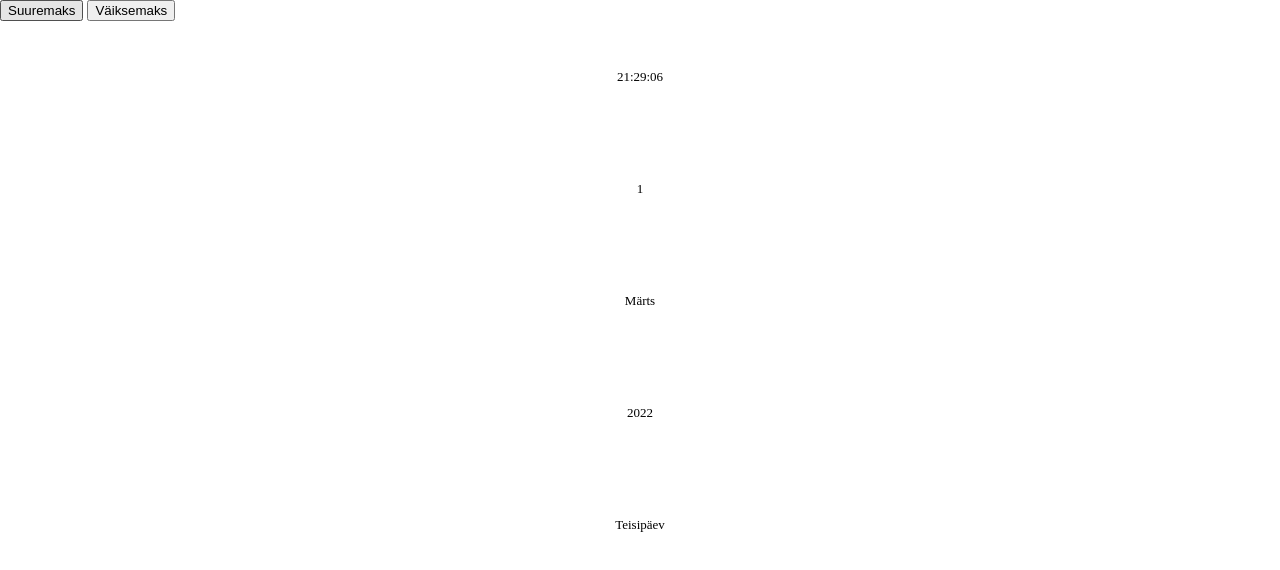
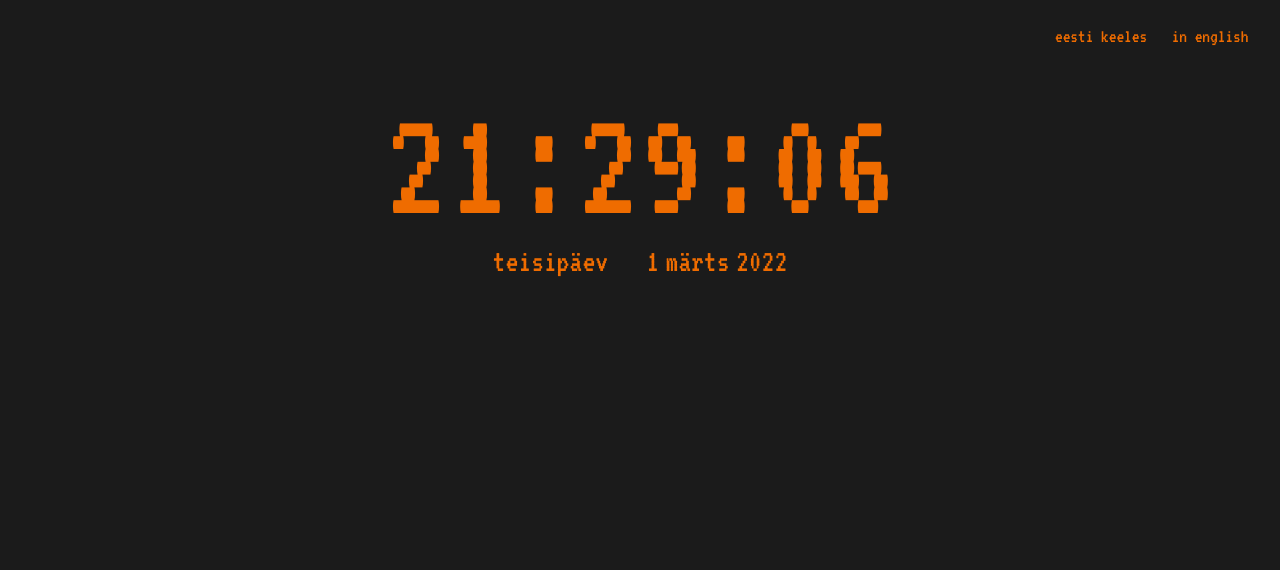
Before and after one commit to eesrakendused-2022/1-kodutoo, a plain HTML site: page clock.html in a window 1280 px wide. Drawn offline with Linux system fonts and the light colour scheme.

Commit message:
Add language changing; Add time format changing; Refactor

```diff
--- a/clock.html
+++ b/clock.html
@@ -4,14 +4,17 @@
 	<meta charset="UTF-8">
 	<meta http-equiv="X-UA-Compatible" content="IE=edge">
 	<meta name="viewport" content="width=device-width, initial-scale=1.0">
+	<style>
+		@import url('https://fonts.googleapis.com/css2?family=VT323&display=swap');
+	</style>
 	<link rel="stylesheet" href="style.css">
 	<script src="clock.js" defer></script>
 	<title>Kell</title>
 </head>
 <body>
-	<div id="controls">
-		<button id="bigger">Suuremaks</button>
-		<button id="smaller">Väiksemaks</button>
+	<div id="buttons">
+		<button id="et">Eesti keeles</button>
+		<button id="en">In English</button>
 	</div>
 	<div id="container">
 		<div id="time">
@@ -19,10 +22,12 @@
 			<div id="minutes">Minutid</div>
 			<div id="seconds">Sekundid</div>
 		</div>
-		<div id="date">Kuupäev</div>
-		<div id="month">Kuunimi</div>
-		<div id="year">Aasta</div>
-		<div id="day">Nädalapäev</div>
+		<div id="fullDate">
+			<div id="day">Nädalapäev</div>
+			<div id="date">Kuupäev</div>
+			<div id="month">Kuunimi</div>
+			<div id="year">Aasta</div>
+		</div>
 	</div>
 </body>
 </html>
--- a/clock.js
+++ b/clock.js
@@ -2,50 +2,53 @@ let d = new Date();
 let hours = d.getHours();
 let minutes = d.getMinutes();
 let seconds = d.getSeconds();
+let day = d.getDay();
 let date = d.getDate();
 let month = d.getMonth();
 let year = d.getFullYear();
-let day = d.getDay();
 
-let fontSize = 13;
-let lang = "EST";
+let is24Hour = true;
+let amPm;
 
-if (lang == "EST") {
+let days = ["pühapäev", "esmaspäev", "teisipäev", "kolmapäev", "neljapäev",
+"reede", "laupäev"];
+let months = ["jaanuar", "veebruar", "märts", "aprill", "mai", "juuni", "juuli",
+"august", "september", "oktoober", "november", "detsember"];
 
-}
-if (lang == "ENG") {
-
-}
-
-let months = ["Jaanuar", "Veebruar", "Märts", "Aprill", "Mai", "Juuni", "Juuli", "August", "September", "Oktoober", "November", "Detsember"];
-let days = ["Pühapäev", "Esmaspäev", "Teisipäev", "Kolmapäev", "Neljapäev", "Reede", "Laupäev"];
+let daysEN = ["sunday", "monday", "tuesday", "wednesday", "thursday", "friday",
+"saturday"];
+let monthsEN = ["january", "february", "march", "april", "may", "june", "july",
+"august", "september", "october", "november", "december"];
 
 let hoursContainer = document.getElementById('hours');
 let minutesContainer = document.getElementById('minutes');
 let secondsContainer = document.getElementById('seconds');
+let dayContainer = document.getElementById('day');
 let dateContainer = document.getElementById('date');
 let monthContainer = document.getElementById('month');
-let dayContainer = document.getElementById('day');
 
+dayContainer.innerHTML = days[day];
 dateContainer.innerHTML = date;
 monthContainer.innerHTML = months[month];
 document.getElementById('year').innerHTML = year;
-dayContainer.innerHTML = days[day];
-/*
-hoursContainer.innerHTML = hours;
-minutesContainer.innerHTML = ":" + minutes;
-secondsContainer.innerHTML = ":" + seconds;
-*/
+
 updateClock();
+window.setInterval(updateClock, 1000);
 
-window.setInterval(updateClock, 1000);
-document.getElementById('smaller').addEventListener("click", function() {
-    fontSize --;
-    document.getElementById('container').style.fontSize = fontSize + "px";
+// change between languages
+document.getElementById('et').addEventListener("click", function() {
+    dayContainer.innerHTML = days[day];
+    monthContainer.innerHTML = months[month];
 });
-document.getElementById('bigger').addEventListener("click", function() {
-    fontSize ++;
-    document.getElementById('container').style.fontSize = fontSize + "px";
+document.getElementById('en').addEventListener("click", function() {
+    dayContainer.innerHTML = daysEN[day];
+    monthContainer.innerHTML = monthsEN[month];
+});
+
+// change between 24-hour and 12-hour format
+document.getElementById('time').addEventListener("click", function() {
+    // invert the value of is24Hour
+    is24Hour = !is24Hour;
 });
 
 function updateClock() {
@@ -53,6 +56,26 @@ function updateClock() {
     hours = d.getHours();
     minutes = d.getMinutes();
     seconds = d.getSeconds();
+
+    /*
+    convert 24-hour format to 12-hour format
+    determine am or pm
+    if time is over 12 hours, return the remainder of modulo 12
+    if time is 00, change it to 12
+    */
+    if (!is24Hour) {
+        amPm = " am";
+
+        if (hours >= 12) {
+            amPm = " pm";
+        }
+
+        hours = hours % 12;
+
+        if (hours == 0) {
+            hours = 12;
+        }
+    }
 
     if (hours < 10) {
         hours = "0" + hours;
@@ -66,5 +89,11 @@ function updateClock() {
 
     hoursContainer.innerHTML = hours;
     minutesContainer.innerHTML = ":" + minutes;
-    secondsContainer.innerHTML = ":" + seconds;
+
+    // add or remove am/pm suffix to seconds
+    if (!is24Hour) {
+        secondsContainer.innerHTML = ":" + seconds + amPm;
+    } else {
+        secondsContainer.innerHTML = ":" + seconds;
+    }
 }
--- a/style.css
+++ b/style.css
@@ -1,17 +1,58 @@
+#buttons {
+	justify-content: end;
+	padding-bottom: 3%;
+	padding-right: 2%;
+	padding-top: 2%;
+}
+
+#buttons, #fullDate {
+	flex-direction: row;
+}
+
+#buttons, #fullDate, #time {
+	display: flex;
+}
+
 #container {
-	align-items: center;
-	display: flex;
-	flex-direction: column;
-	font-size: 13px;
+	font-size: 2em;
 	height: 70vh;
-	justify-content: space-around;
+}
+
+#date, #month {
+	padding-right: 0.5%;
+}
+
+#day {
+	padding-right: 3%;
+}
+
+#et {
+	margin-right: 1%;
+}
+
+#fullDate, #time {
+	justify-content: center;
 }
 
 #time {
-	display: flex;
-	justify-content: center;
+	font-size: 5em;
+	margin: auto;
+	width: fit-content;
 }
 
 body {
 	margin: 0;
 }
+
+body, button {
+	background-color: #1b1b1b;
+	color: #ef6c00;
+	font-family: 'VT323', monospace;
+}
+
+button {
+	border: none;
+	cursor: pointer;
+	font-size: 1.2em;
+	text-transform: lowercase;
+}
```
